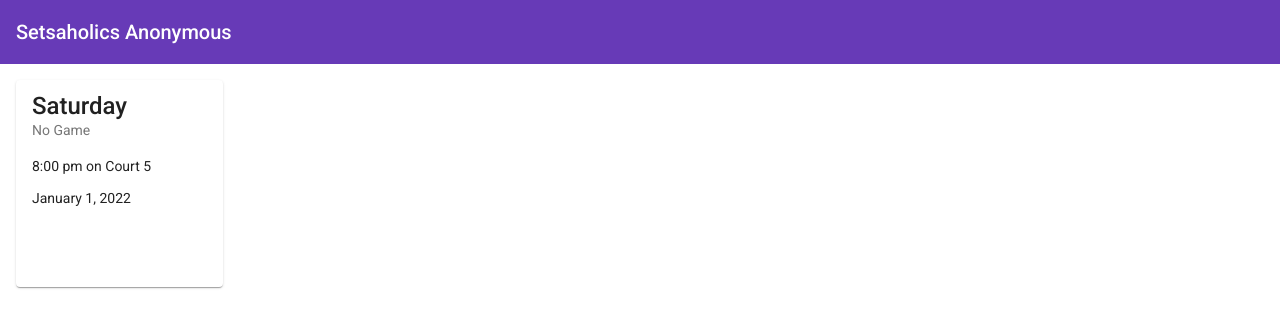
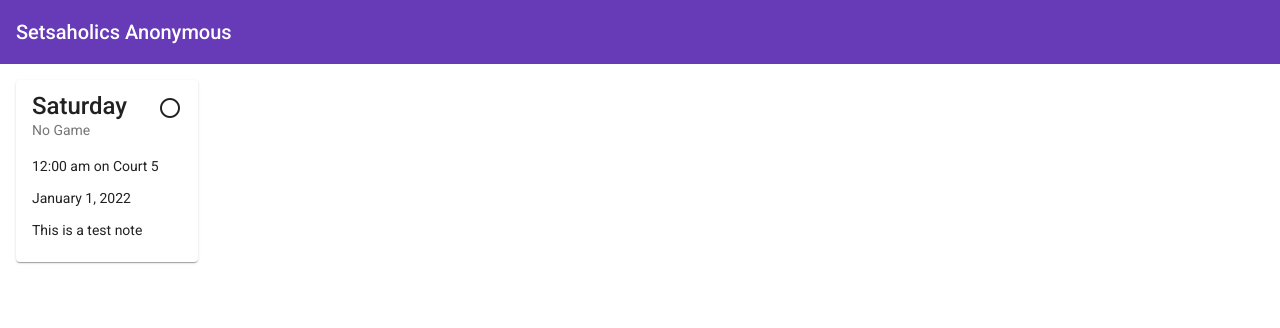
Before and after one commit to fitzerc/squad-page, an Angular app: page / in a window 1280 px wide. Shown: the top 328 px of the page. Built offline with nearby package versions, Linux system fonts and the light colour scheme.

Commit message:
tidying up calendar-day

```diff
--- a/src/app/calendar/calendar-day/calendar-day.component.html
+++ b/src/app/calendar/calendar-day/calendar-day.component.html
@@ -1,10 +1,17 @@
 <mat-card>
-  <mat-card-title>{{Day}}</mat-card-title>
+  <mat-card-title>
+    {{Day}}
+    <mat-icon style="float: right;" *ngIf="!gamePlayed" aria-hidden="false" aria-label="Win icon">radio_button_unchecked</mat-icon>
+    <mat-icon style="float: right;" *ngIf="!gameWon && gamePlayed" style="color: red" aria-hidden="false" aria-label="Win icon">cancel</mat-icon>
+    <mat-icon style="float: right;" *ngIf="gameWon && gamePlayed" style="color: green;" aria-hidden="false" aria-label="Win icon">add_circle</mat-icon>
+  </mat-card-title>
   <mat-card-subtitle>{{HaveGame}}</mat-card-subtitle>
   <mat-card-content>
     <p>{{TimeAndCourt}}</p>
     <p>{{Game.GameDate.toString() | date: 'longDate'}}</p>
-    <p>{{Notes}}</p>
+    <div>
+        <p>{{Notes}}</p>
+    </div>
   </mat-card-content>
   <!--
   <mat-card-actions>
--- a/src/app/calendar/calendar-day/calendar-day.component.scss
+++ b/src/app/calendar/calendar-day/calendar-day.component.scss
@@ -1,4 +1,4 @@
 .mat-card {
-    width: 175px;
-    height: 175px;
+    width: 150px;
+    height: 150px;
 }
--- a/src/app/calendar/calendar-day/calendar-day.component.ts
+++ b/src/app/calendar/calendar-day/calendar-day.component.ts
@@ -6,11 +6,11 @@ import { Component, Input, OnInit } from '@angular/core';
   styleUrls: ['./calendar-day.component.scss']
 })
 export class CalendarDayComponent implements OnInit {
-  @Input() Notes = "";
+  @Input() Notes = "This is a test note";
   @Input() Game: GameDay = new GameDay();
 
   get TimeAndCourt(): string {
-    return `${this.Game.GameTime} pm on Court ${this.Game.GameCourt}`
+    return `${this.Game.FormattedTime} on Court ${this.Game.GameCourt}`
   }
 
   get HaveGame(): string {
@@ -23,6 +23,14 @@ export class CalendarDayComponent implements OnInit {
     return this.Game.GameDate.toLocaleString(
       'default', {weekday: 'long'}
       );
+  }
+
+  get gamePlayed(): boolean {
+    return false;
+  }
+
+  get gameWon(): boolean {
+    return false;
   }
 
   constructor() { }
@@ -39,9 +47,53 @@ export enum GameTypeEnum {
   Exibition
 }
 
+export enum GameStatusEnum {
+  Upcoming,
+  Won,
+  Lost,
+  Cancelled,
+  NA,
+}
+
 export class GameDay {
   GameType = GameTypeEnum.None;
+  GameStatus = GameStatusEnum.NA;
   GameDate = new Date();
-  GameTime = "7:30";
   GameCourt = 1;
+
+  get Played(): boolean {
+    return this.GameDate < new Date()
+  }
+
+  get FormattedTime(): string {
+    return this.getFormattedTime(this.GameDate)
+  }
+
+  private getFormattedTime(date: Date): string {
+    const minutes = this.formatMinutes(date.getMinutes());
+    const hours = this.formatHours(date.getHours());
+    const amPm = date.getHours() > 12
+      ? 'pm'
+      : 'am';
+
+    return `${hours}:${minutes} ${amPm}`
+  }
+
+  private formatMinutes(minutes: number): string {
+    return minutes > 0
+      ? minutes.toString()
+      : '0' + minutes.toString();
+  }
+
+  private formatHours(hours: number): string {
+    if (hours < 1) {
+      return '12'
+    }
+
+    if (hours > 12) {
+      return (hours - 12).toString();
+    }
+
+    return hours.toString();
+  }
 }
--- a/src/app/calendar/calendar-week/calendar-week.component.ts
+++ b/src/app/calendar/calendar-week/calendar-week.component.ts
@@ -1,5 +1,5 @@
 import { Component, OnInit } from '@angular/core';
-import { GameDay, GameTypeEnum } from '../calendar-day/calendar-day.component';
+import { GameDay, GameStatusEnum, GameTypeEnum } from '../calendar-day/calendar-day.component';
 
 @Component({
   selector: 'app-calendar-week',
@@ -7,13 +7,15 @@ import { GameDay, GameTypeEnum } from '../calendar-day/calendar-day.component';
   styleUrls: ['./calendar-week.component.scss']
 })
 export class CalendarWeekComponent implements OnInit {
-  game: GameDay={
-    GameCourt: 5,
-    GameDate: new Date('1/1/2022'),
-    GameTime: '8:00',
-    GameType: GameTypeEnum.None
-  };
-  constructor() { }
+
+  game = new GameDay();
+
+  constructor() {
+    this.game.GameCourt = 5;
+    this.game.GameDate = new Date('1/1/2022');
+    this.game.GameType = GameTypeEnum.None;
+    this.game.GameStatus = GameStatusEnum.Upcoming;
+  }
 
   ngOnInit(): void {
   }
```
